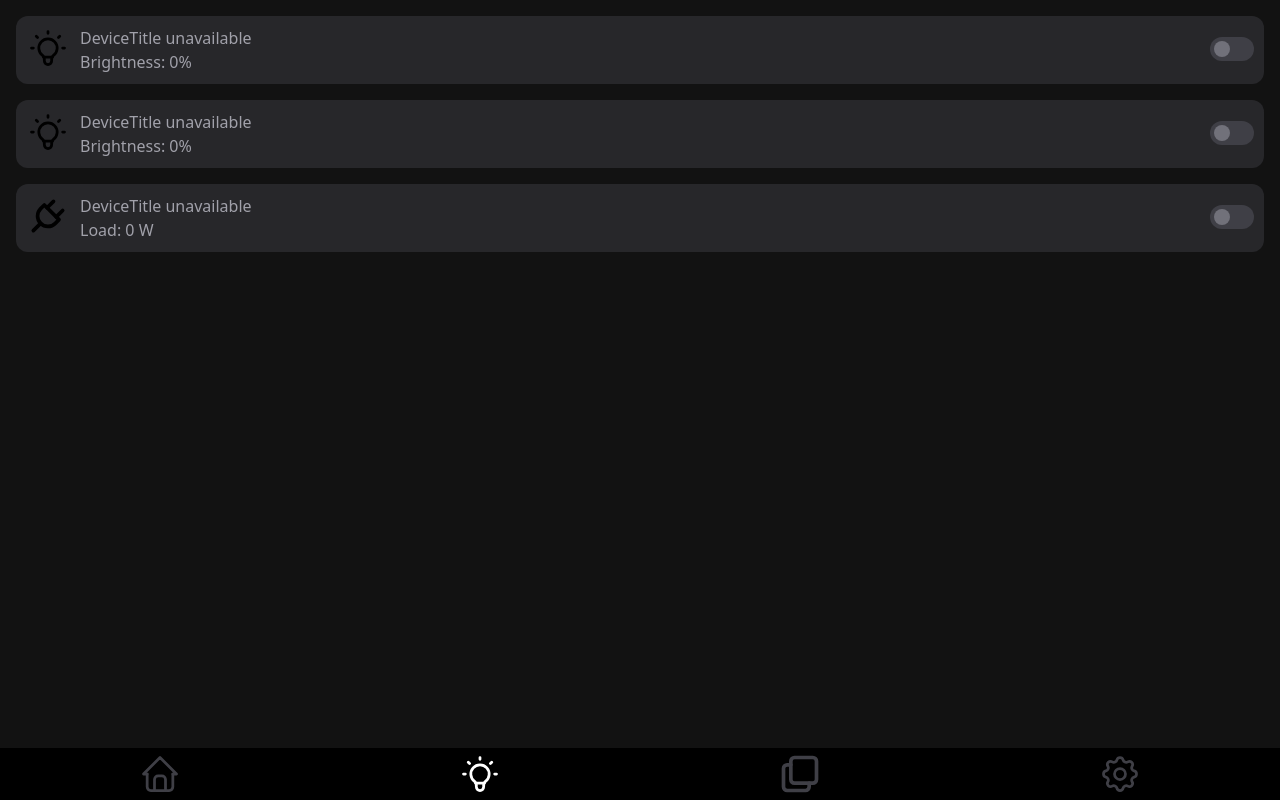
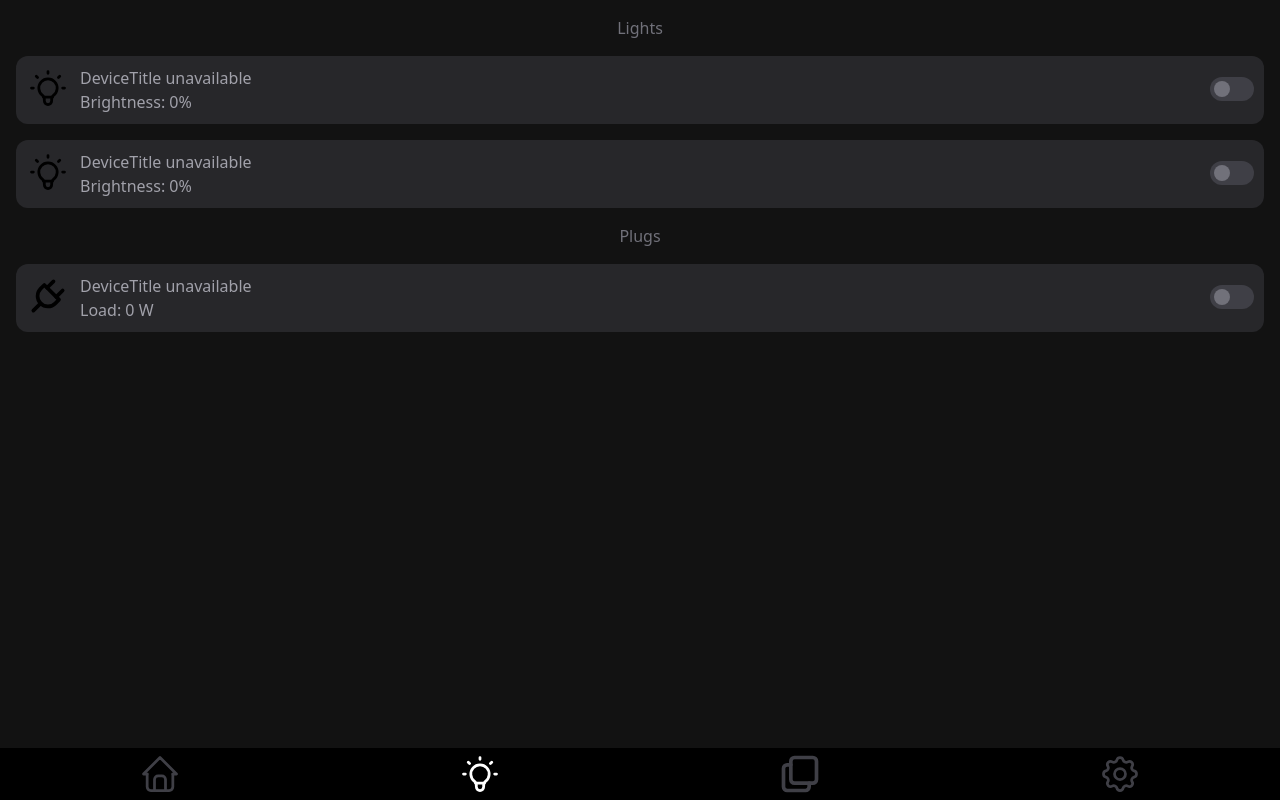
Before and after one commit to christopherkochaneck/smarthome, a Next.js app: page /devices in a window 1280 px wide. Built offline with nearby package versions, Linux system fonts and the light colour scheme; no server answers.

Commit message:
Implemented dynamic rendering of Devices Page

```diff
--- a/pages/devices.tsx
+++ b/pages/devices.tsx
@@ -9,9 +9,14 @@ const Devices: NextPage = () => {
 	return (
 		<LayoutWrapper>
 			<div className="grid gap-4">
-				<LightCard deviceKey="shellyDesk" />
-				<LightCard deviceKey="shellyCloset" />
-				<PlugCard deviceKey="plug" />
+				<div className="text-zinc-500 text-center">Lights</div>
+				{Object.keys(devices.rgbw2).map((key) => {
+					return <LightCard deviceKey={key} />;
+				})}
+				<div className="text-zinc-500 text-center">Plugs</div>
+				{Object.keys(devices.plugS).map((key) => {
+					return <PlugCard deviceKey={key} />;
+				})}
 			</div>
 		</LayoutWrapper>
 	);
```
